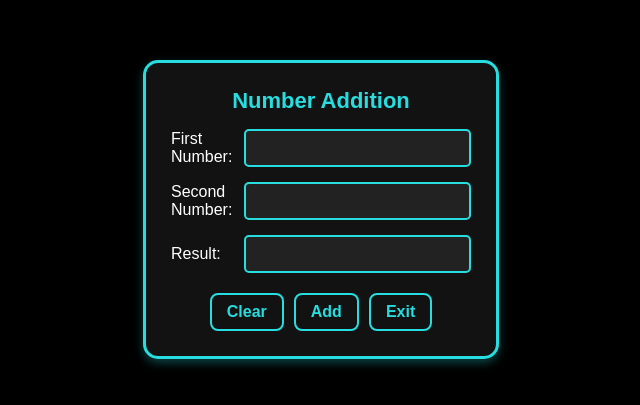
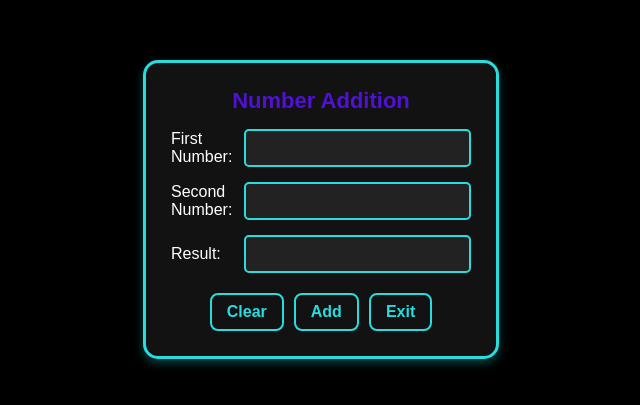
Before and after one commit to brocantcode19/NumberAdditionCalculator, a plain HTML site: page index.html in a window 1280 px wide. Shown: the part 191-596 px from the top of the page, without its empty margins (319-959 px from the left). Drawn offline with Linux system fonts and the light colour scheme.

Commit message:
i have changed the title color

```diff
--- a/style.css
+++ b/style.css
@@ -25,7 +25,7 @@ body {
     font-size: 22px;
     font-weight: bold;
     margin-bottom: 15px;
-    color: #27DDDF; /* Title color */
+    color: #4f11d5; /* Title color */
 }
 
 /* Input group styling */
```
